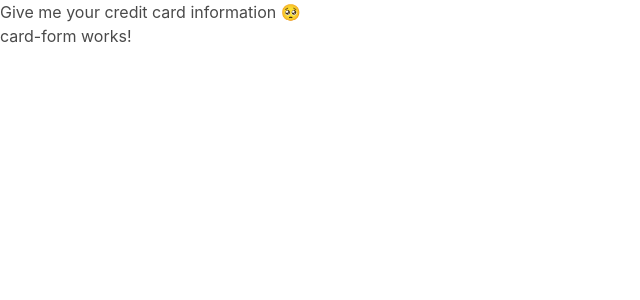
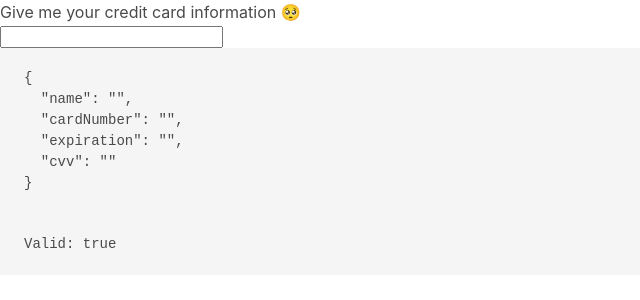
Before and after one commit to evgeniyp92/angular-learning, an Angular app in the folder creditcard/: page / in a window 1280 px wide. Shown: the top 300 px of the page, without its empty margins (0-640 px from the left). Built offline with nearby package versions, Linux system fonts and the light colour scheme.

Commit message:
reactive forms are basically like a react form or final form

```diff
--- a/creditcard/src/app/card-form/card-form.component.html
+++ b/creditcard/src/app/card-form/card-form.component.html
@@ -1 +1,6 @@
-<p>card-form works!</p>
+<form [formGroup]="cardForm">
+  <input formControlName="name" />
+</form>
+
+<pre>{{ cardForm.value | json }}</pre>
+<pre>Valid: {{ cardForm.valid }}</pre>
```
